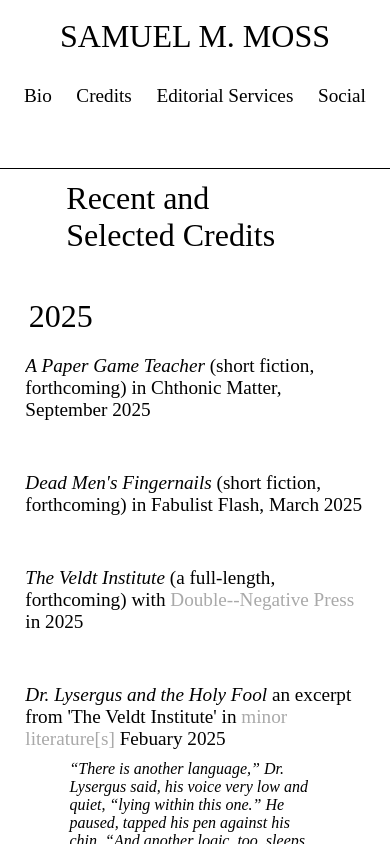
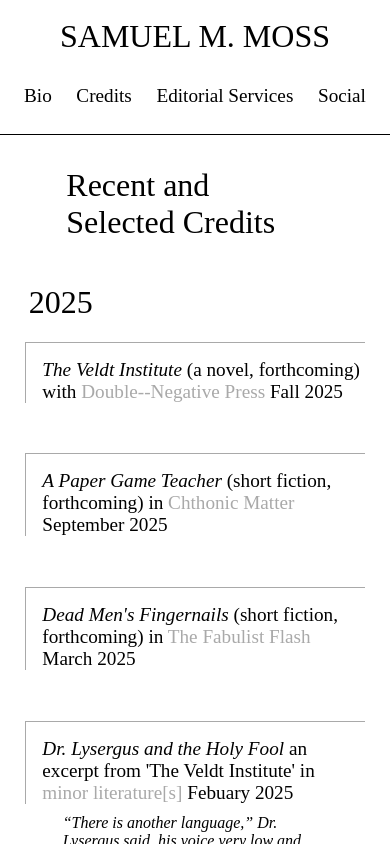
Before and after one commit to perfidiousscript/home_page, a Next.js app: page /credits in a window 390 px wide. Shown: the top 844 px of the page. Built offline with nearby package versions, Linux system fonts and the light colour scheme.

Commit message:
lots of styling changes

```diff
--- a/pages/credits.js
+++ b/pages/credits.js
@@ -5,6 +5,12 @@ import Header from "../components/Header.js";
 import { credits } from "../public/credits.js";
 
 export default function Credits() {
+  function showQuote(quote) {
+    if (quote) {
+      return <div className={styles.quote}>{quote}</div>;
+    }
+  }
+
   function creditEntries() {
     let creditsHTML = credits.map((credit) => {
       if (credit.year) {
@@ -13,6 +19,7 @@ export default function Credits() {
         return (
           <div className={styles.creditEntry} key={credit.title}>
             <div className={styles.title}>{credit.title}</div>
+            {/* {showQuote(credit.quote)} */}
             <div className={styles.quote}>{credit.quote}</div>
           </div>
         );
--- a/public/credits.js
+++ b/public/credits.js
@@ -7,24 +7,31 @@ export const credits = [
   { year: "2025" },
   {
     title: [
+      <i>The Veldt Institute</i>,
+      " (a novel, forthcoming) with ",
+      <a href="https://double--negative.com/"> Double--Negative Press</a>,
+      " Fall 2025",
+    ],
+  },
+  {
+    title: [
       <i>A Paper Game Teacher</i>,
-      " (short fiction, forthcoming) in Chthonic Matter, September 2025",
+      " (short fiction, forthcoming) in ",
+      <a href="https://chthonicmatter.wordpress.com/chthonicmatter/">
+        Chthonic Matter
+      </a>,
+      " September 2025",
     ],
   },
   {
     title: [
       <i>Dead Men's Fingernails</i>,
-      " (short fiction, forthcoming) in Fabulist Flash, March 2025 ",
+      " (short fiction, forthcoming) in ",
+      <a href="https://fabulistmagazine.com/"> The Fabulist Flash</a>,
+      " March 2025 ",
     ],
   },
-  {
-    title: [
-      <i>The Veldt Institute</i>,
-      " (a full-length, forthcoming) with ",
-      <a href="https://double--negative.com/"> Double--Negative Press</a>,
-      " in 2025",
-    ],
-  },
+
   {
     title: [
       <i>Dr. Lysergus and the Holy Fool</i>,
@@ -127,7 +134,7 @@ export const credits = [
       <i> Coming, Going </i>,
       " in ",
       <a href="https://newworldwriting.net/samuel-m-moss-coming-going/">
-        New World Writing{" "}
+        New World Writing
       </a>,
       ", June 2021",
     ],
@@ -137,7 +144,7 @@ export const credits = [
     title: [
       <i> Morello, Van, Marasca in </i>,
       <a href="https://www.3ammagazine.com/3am/morello-van-marasca/">
-        3: AM Magazine{" "}
+        3: AM Magazine
       </a>,
       ", June 2021",
     ],
@@ -150,7 +157,7 @@ export const credits = [
       <i> The Sculptor </i>,
       "in ",
       <a href="https://grimscribepress.com/issues/">
-        Vastarien: A Literary Journal{" "}
+        Vastarien: A Literary Journal
       </a>,
       " vol.4 issue 1, Spring 2021",
       <a href="https://ellendatlow.com/2022/11/28/recommendations-for-2014-long-list-2/">
@@ -180,7 +187,7 @@ export const credits = [
       "in",
       <a href="https://dimshores.bigcartel.com/product/dim-shores-presents-volume-1-anthology-2nd-edition">
         {" "}
-        Dim Shores Presents #1'{" "}
+        Dim Shores Presents #1
       </a>,
       ", June 2020",
     ],
@@ -191,7 +198,7 @@ export const credits = [
     title: [
       <i>
         Some Other and Separate Iteration: An Interview with Mark Gluth and
-        Steven Purtill{" "}
+        Steven Purtill
       </i>,
       "on",
       <a href="https://denniscooperblog.com/please-welcome-to-the-world-mark-gluth-come-down-to-us-mark-gluth-and-steven-purtill-crippled-symmetry-kiddiepunk-press/">
--- a/styles/Bio.module.css
+++ b/styles/Bio.module.css
@@ -1,6 +1,6 @@
 @media only screen and (min-width: 850px) {
   .bio {
-    margin: 5% auto;
+    margin: 1% auto;
     width: 50%;
     display: flex;
     flex-direction: column;
--- a/styles/Credits.module.css
+++ b/styles/Credits.module.css
@@ -1,7 +1,14 @@
+.title {
+  font-size: larger;
+  border-left: 1px solid darkgrey;
+  border-top: 1px solid darkgrey;
+  padding: 1rem 0rem 0px 3rem;
+}
+
 @media only screen and (min-width: 850px) {
   .credits {
     margin: 5% auto;
-    width: 60%;
+    width: 68%;
     overflow: scroll;
     font-family: Fraunces;
     color: black;
@@ -15,14 +22,12 @@
 
   .creditEntry {
     padding: 1%;
-  }
-
-  .title {
-    font-size: larger;
+    margin: 0% 5%;
   }
 
   .quote {
-    margin: 3% 13%;
+    margin: 3% 8%;
+    text-indent: 2rem;
     font-style: italic;
   }
 
@@ -52,11 +57,11 @@
   }
 
   .title {
-    font-size: larger;
+    padding: 1rem 0rem 0px 1rem;
   }
 
   .quote {
-    margin: 3% 13%;
+    padding: 3% 11% 0 11%;
     font-style: italic;
   }
 
--- a/styles/Header.module.css
+++ b/styles/Header.module.css
@@ -1,12 +1,12 @@
+.header {
+  border-bottom: 1px solid black;
+  height: 15vh;
+  display: flex;
+  padding: 0% 3%;
+  margin: 0 0 2rem 0;
+}
 
 @media only screen and (min-width: 850px) {
-  .header {
-    border-bottom: 1px solid black;
-    height: 15vh;
-    display: flex;
-    padding: 0% 3%;
-  }
-
   .nameContainer {
     font-family: CrimsonPro;
     font-size: xx-large;
@@ -25,11 +25,8 @@
 
 @media only screen and (max-width: 850px) {
   .header {
-    border-bottom: 1px solid black;
-    height: 20vh;
-    display: flex;
+    height: 16vh;
     flex-direction: column;
-    padding: 0% 3%;
   }
 
   .nameContainer {
@@ -48,8 +45,6 @@
   }
 }
 
-
-
 .headerLink {
   font-family: Fraunces;
 }
--- a/styles/Home.module.css
+++ b/styles/Home.module.css
@@ -11,7 +11,7 @@
 }
 
 .bio {
-  margin: 5% auto;
+  margin: 1% auto;
   width: 50%;
   display: flex;
   flex-direction: column;
@@ -187,7 +187,7 @@
 
 @media screen and (min-height: 1000px) {
   .landingTop {
-    height: 66%;
+    height: 100%;
   }
 }
 
--- a/styles/globals.css
+++ b/styles/globals.css
@@ -88,6 +88,8 @@ a {
 
 .authorPhotoCredit {
   font-size: small;
+  text-align: right;
+  width: 24rem;
 }
 
 .bioImage {
@@ -99,3 +101,15 @@ a {
 .authorPhotoCredit a {
   color: darkred;
 }
+
+@media only screen and (max-width: 850px) {
+  .bioImage {
+    width: 16rem;
+    height: 20rem;
+    position: relative;
+  }
+
+  .authorPhotoCredit {
+    width: 16rem;
+  }
+}
```
Also changed, not shown: pages/editorial_services.js (+12 -11 lines), 1 other file (tests, documents, lock files or other folders).
